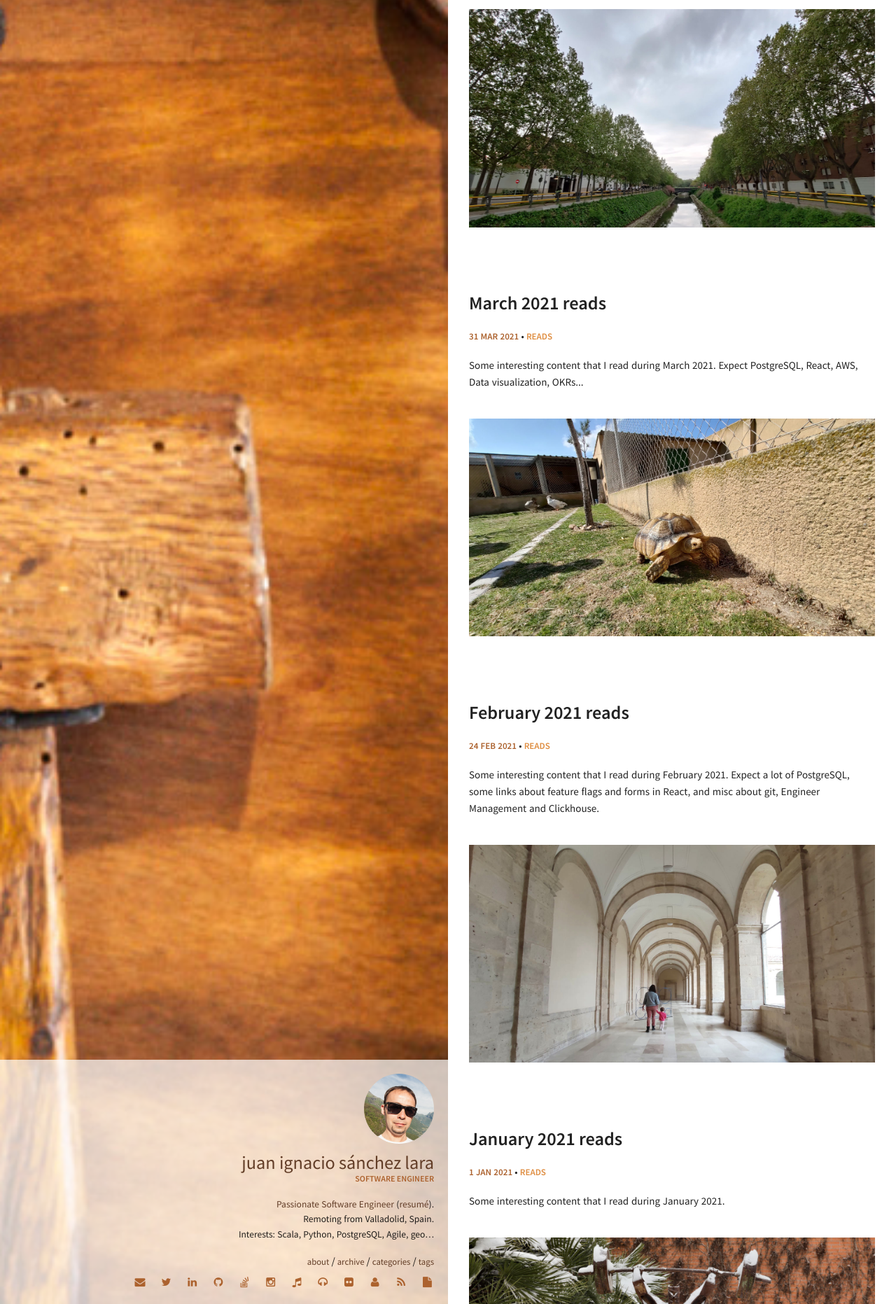
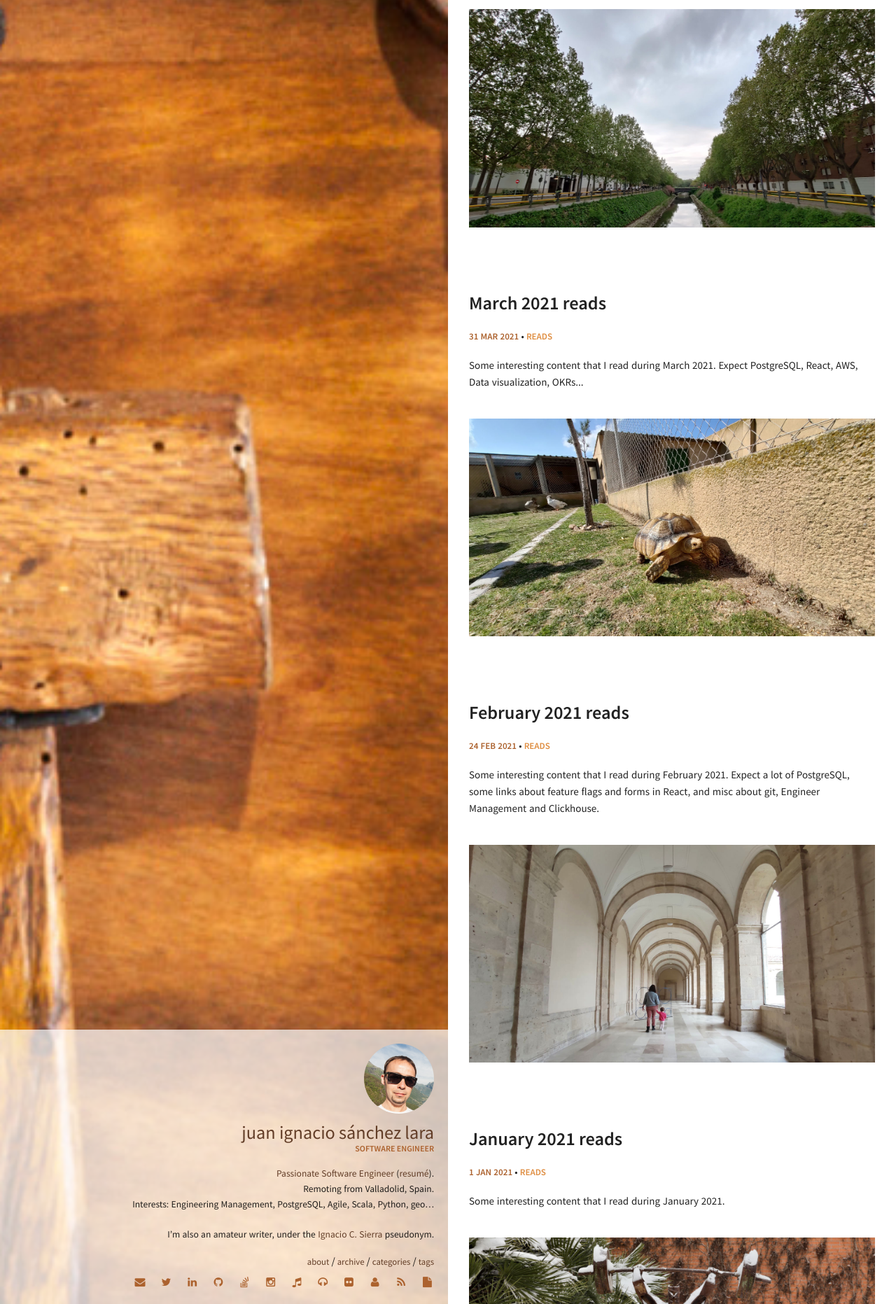
Before and after one commit to juanignaciosl/juanignaciosl.github.io, a Jekyll site: the page built from index.html, in a window 1280 px wide. Shown: the part 3137-5000 px from the top of the page at 70% size. Built offline with Jekyll 4.4.1, drawn with Linux system fonts in a browser that asks for light colours.

Commit message:
Updated bio

```diff
--- a/_config.yml
+++ b/_config.yml
@@ -21,7 +21,7 @@ owner:
   name: Juan Ignacio Sánchez Lara
   avatar: avatar-2.jpg
   job: "Software Engineer"
-  bio: "[Passionate Software Engineer](https://www.linkedin.com/in/juanignaciosl/) ([resumé](misc/cv.pdf)). <br />Remoting from Valladolid, Spain. <br />Interests: Scala, Python, PostgreSQL, Agile, geo... "
+  bio: "[Passionate Software Engineer](https://www.linkedin.com/in/juanignaciosl/) ([resumé](misc/cv.pdf)). <br />Remoting from Valladolid, Spain. <br />Interests: Engineering Management, PostgreSQL, Agile, Scala, Python, geo...<br /><br />I'm also an amateur writer, under the [Ignacio C. Sierra](http://ignaciocsierra.com/) pseudonym."
   email: juanignaciosl@gmail.com
   blog: http://www.juanignaciosl.com
   # medium: juanignaciosl
```
